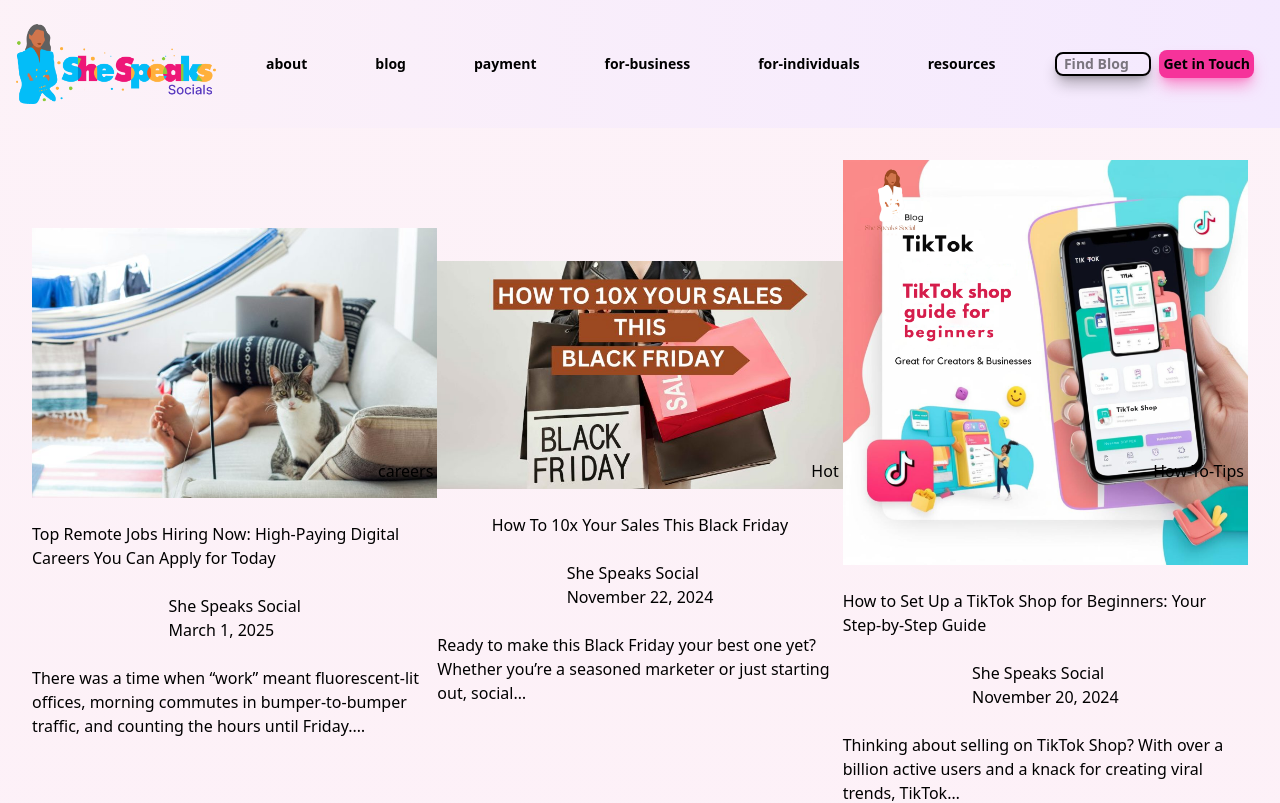
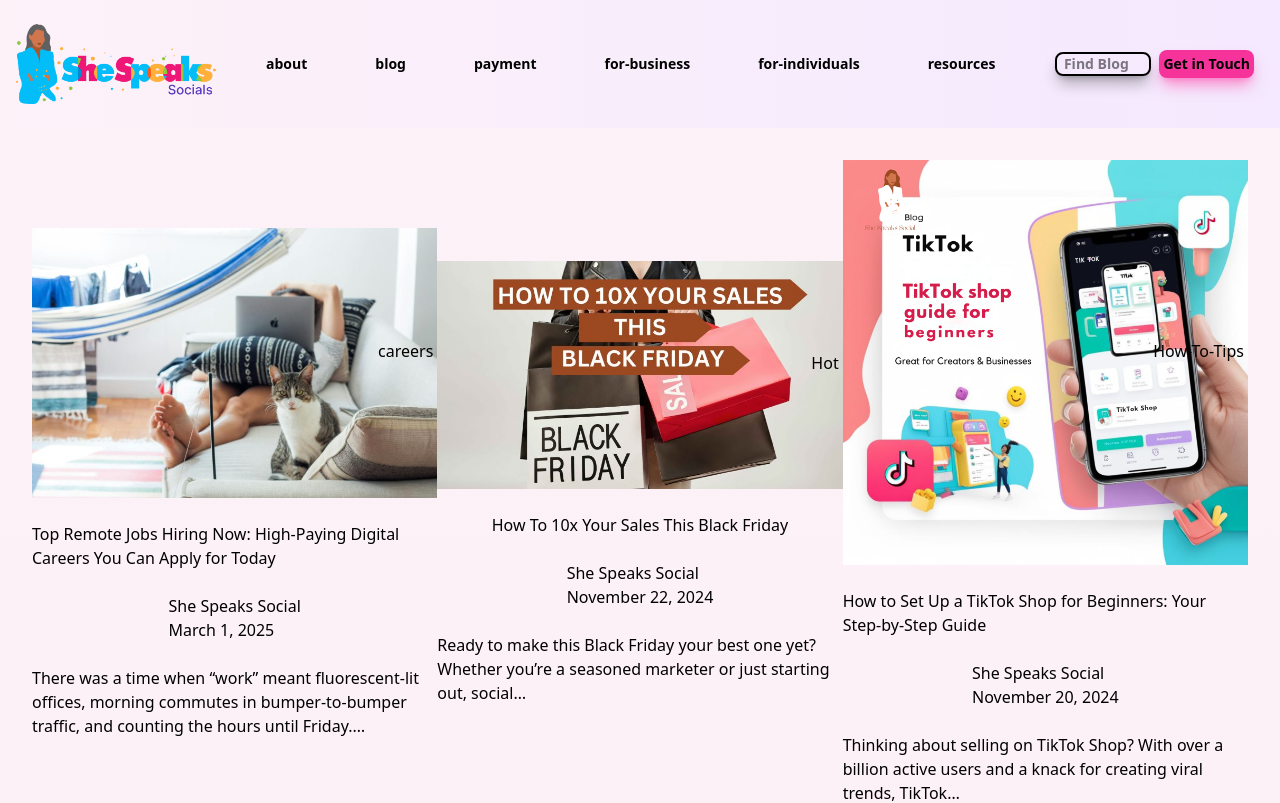
Before and after one commit to MatthewsRicky/shespeaksocial, a Next.js app: page /blog in a window 1280 px wide. Shown: the top 803 px of the page. Built offline with nearby package versions, Linux system fonts and the light colour scheme.

Commit message:
rearanging the image title

```diff
--- a/components/Blog.tsx
+++ b/components/Blog.tsx
@@ -91,9 +91,10 @@ const Blog = () => {
 		<main className="grid grid-cols-3 p-8">
 			{posts.map((post) => (
 				<section key={post.title} className="relative flex flex-col items-center gap-6 justify-center">
-					<div className="">
+					<div className="relative">
+						<span className="absolute right-1 bottom-[50%] text-slate-850  z-100">{post.imageTitle}</span>
 						<Image src={post.imageUrl} alt={post.imageAlt} width={500} height={500} className="w-full" />
-						<span className="absolute right-1 bottom-[50%] text-slate-850  z-100">{post.imageTitle}</span>
+
 					</div>
 					<h1>{post.title}</h1>
 					<div className="">
```
